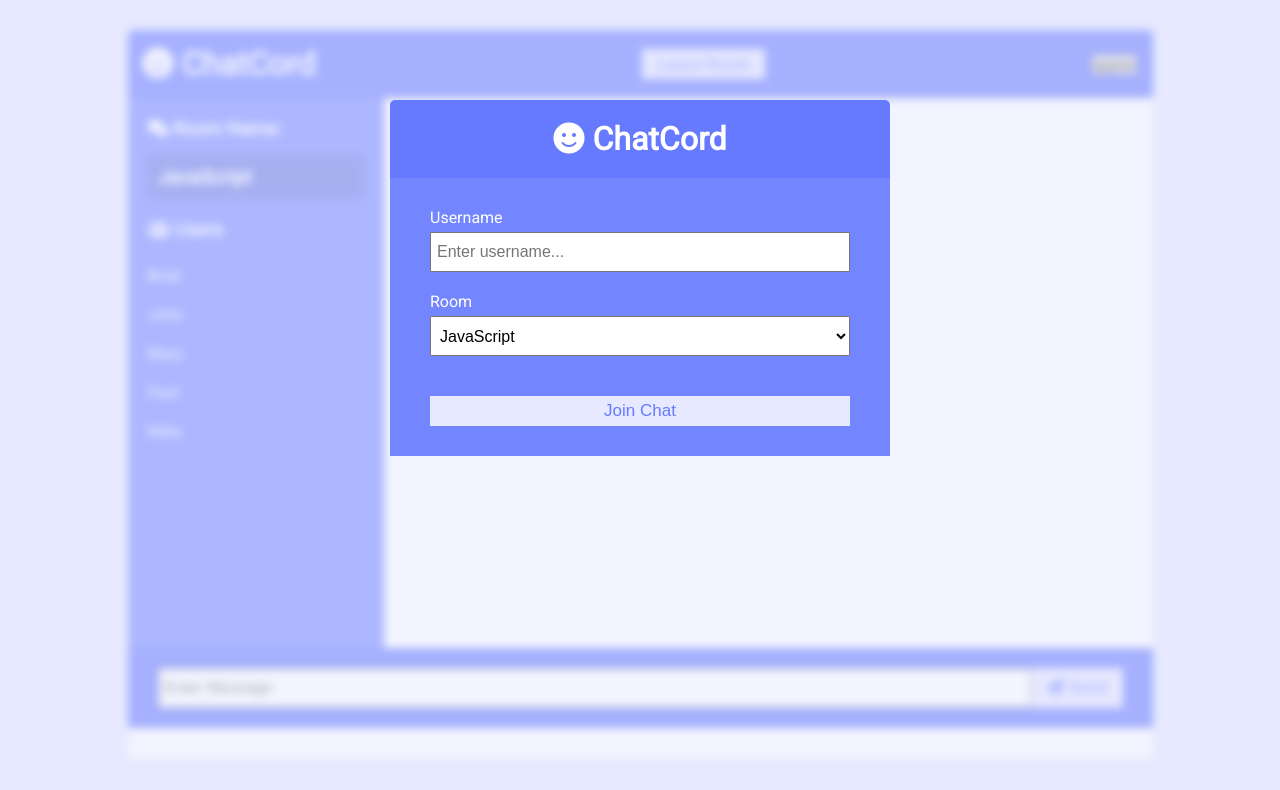
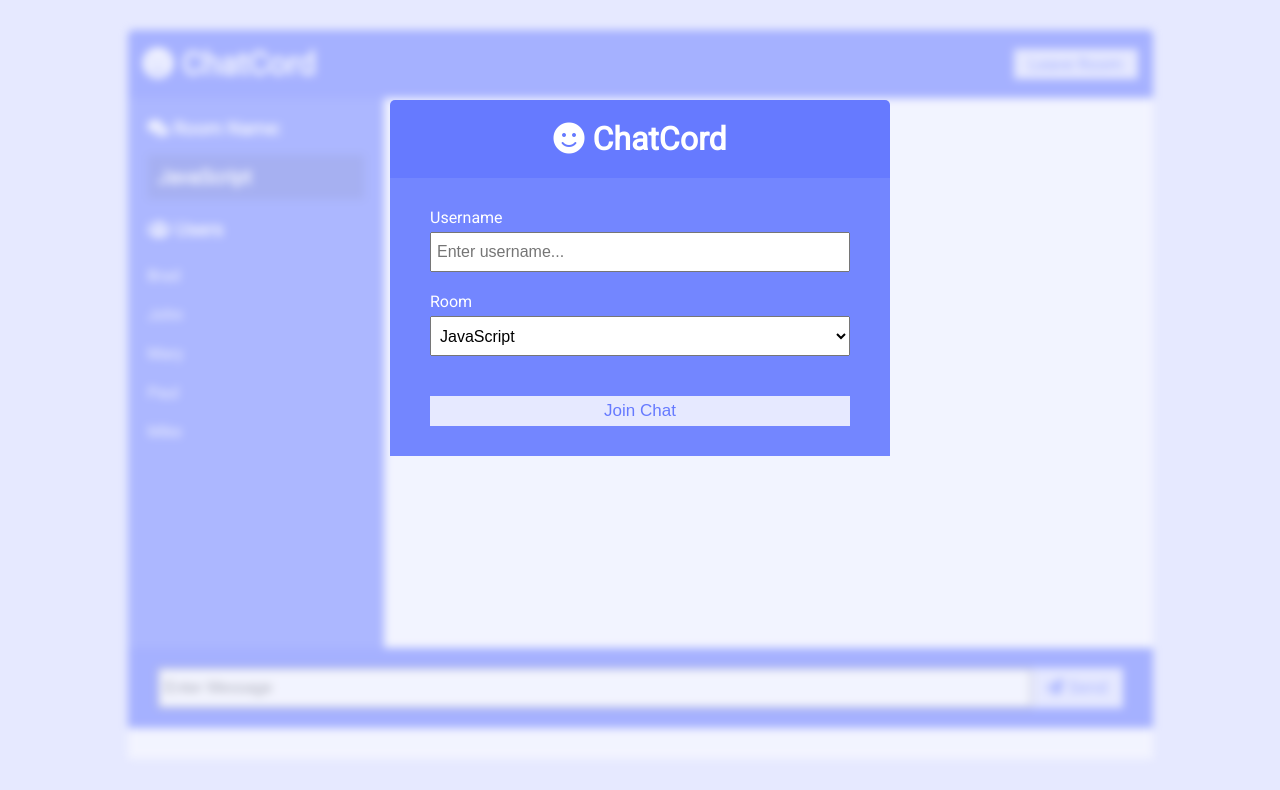
Before and after one commit to boris-giga/chatLite, a website: page public/index.html in a window 1280 px wide. Drawn offline with nearby package versions, Linux system fonts and the light colour scheme; no server answers.

Commit message:
merged 2 htmls, changed logic to work with session storage

```diff
--- a/public/index.html
+++ b/public/index.html
@@ -49,9 +49,7 @@
 		<div class="chat-container blr">
 			<header class="chat-header">
 				<h1><i class="fas fa-smile"></i> ChatCord</h1>
-				<!-- <a href="index.html" class="btn">Leave Room</a> -->
 				<a href="#" class="btn">Leave Room</a>
-				<input onclick="clickLeave()" type="button" value="appear">
 			</header>
 			<main class="chat-main">
 				<div class="chat-sidebar">
--- a/public/js/main.js
+++ b/public/js/main.js
@@ -105,25 +105,3 @@ function outputUsers(users) {
   ${users.map(user => `<li>${user.username}</li>`).join('')}
   `
 }
-
-
-// removes blur from chat
-// function clickJoin() {
-//   const chat = document.querySelector('.chat-container')
-//   const joinForm = document.querySelector('.join-container')
-//   const usernameValue = document.getElementById('username').value
-//   const roomValue = document.getElementById('room').value
-//   sessionStorage.setItem('username', usernameValue)
-//   sessionStorage.setItem('room', roomValue)
-//   chat.classList.remove('blr')
-//   joinForm.classList.add('dissolve')
-//   console.log(`${usernameValue} / ${roomValue} // ${sessionStorage}`)
-// }
-
-function clickLeave() {
-  sessionStorage.clear()
-  const chat = document.querySelector('.chat-container')
-  const joinForm = document.querySelector('.join-container')
-  joinForm.classList.remove('dissolve')
-  chat.classList.add('blr')
-}
```
